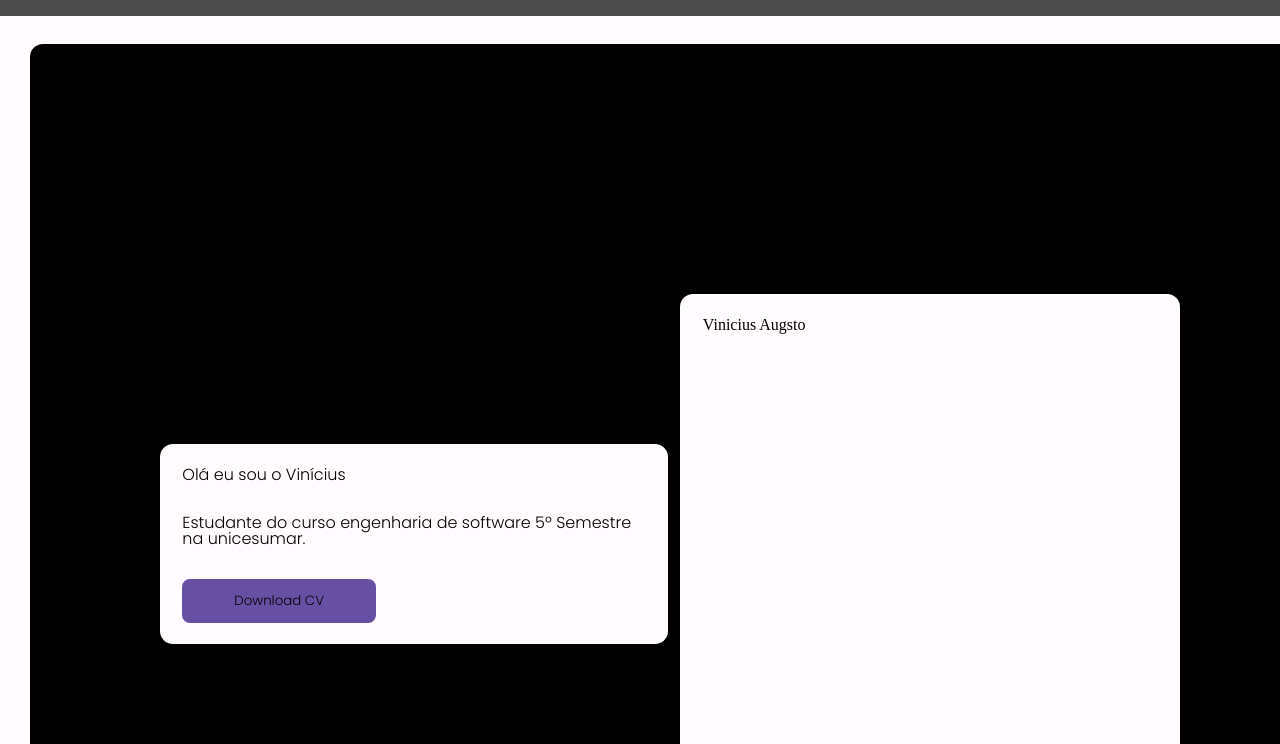
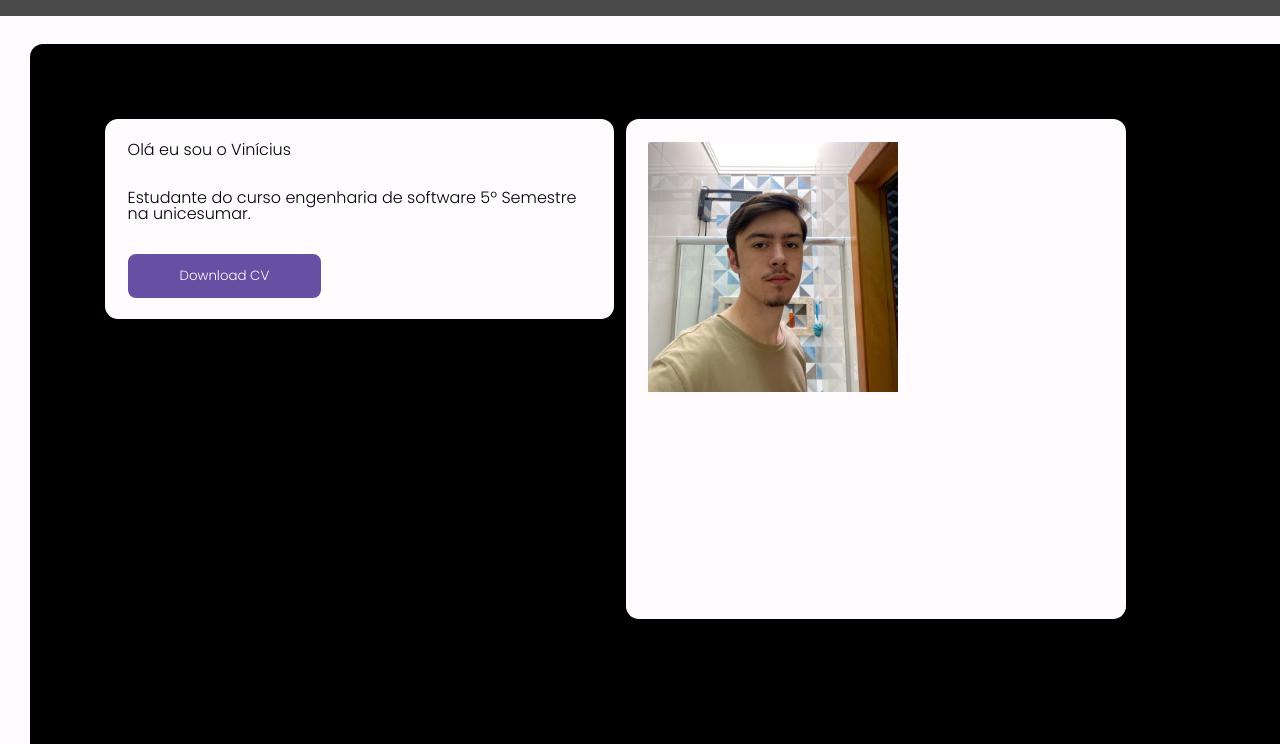
Before and after one commit to Oiachuva5/AepProgramWeb, a website: page Portifolio/index.html in a window 1280 px wide. Shown: the part 56-800 px from the top of the page. Drawn offline with Linux system fonts and the light colour scheme.

Commit message:
Add files via upload

```diff
--- a/Portifolio/index.html
+++ b/Portifolio/index.html
@@ -33,9 +33,10 @@
       <input class="buttonStyle "type="button" value="Download CV">
     </div>
     <div class="seccondInfoBox">
-      <p>
-        Vinicius Augsto
-      </p>
+          <img src="./images/portimage.jpg" alt="Perfil" width="250px" mask="url(#svgmask3)">
+
+
+      </div>
     </div>
   </div>
 
--- a/Portifolio/stylecss/styleSheet.css
+++ b/Portifolio/stylecss/styleSheet.css
@@ -31,8 +31,8 @@ header{
   background: #000;
 
   position: static;
-  justify-content: center;
-  align-items: center;
+/*justify-content: center;*/
+/*align-items: center;*/
   border-radius: 13px;
 
   margin: 100px 30px;
@@ -57,6 +57,7 @@ header{
 }
 
 .seccondInfoBox{
+
   align-items: center;
   background: #FFFBFE;
   border-radius: 13px;
@@ -77,7 +78,7 @@ header{
 }
 
 .buttonStyle{
-
+  color: #FFFBFE;
   padding: 10px 50px;
   margin-bottom: 20px;
   border: 2px solid #6750A4;
```
Also changed, not shown: Portifolio/images/portimage.jpg (added).
